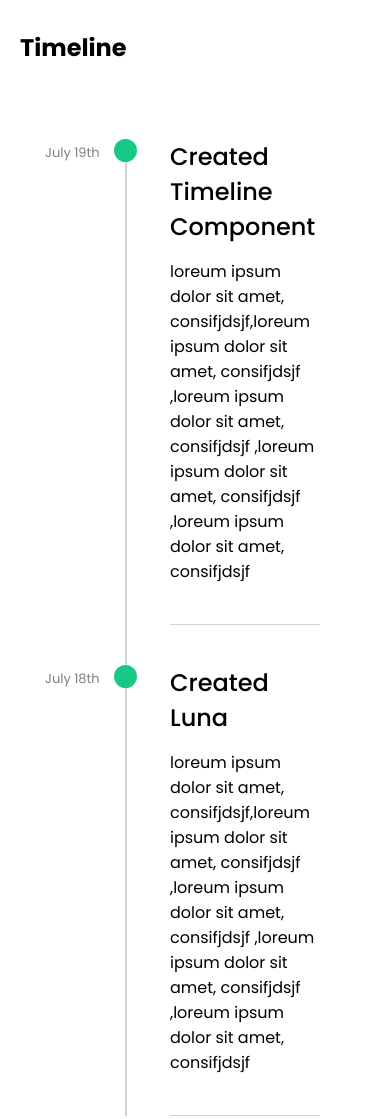
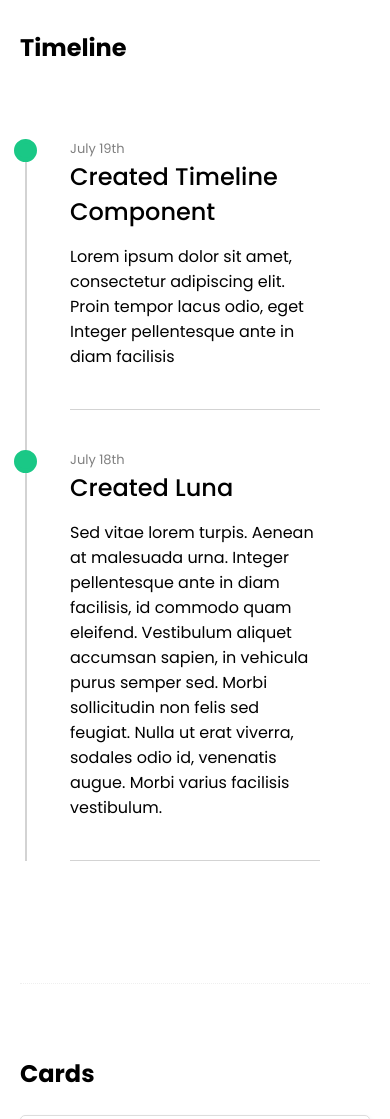
Before and after one commit to James-N-M/luna, a website: page docs/index.html in a window 390 px wide. Shown: the part 1980-3099 px from the top of the page. Drawn offline with Linux system fonts and the light colour scheme.

Commit message:
made timeline more mobile friendly

```diff
--- a/docs/index.html
+++ b/docs/index.html
@@ -103,26 +103,20 @@
       <div class="timeline">
         <div class="timeline-body">
           <div class="timeline-item">
-            <p class="time">July 19th</p>
             <div class="content">
+              <p class="time">July 19th</p>
               <h2 class="title">Created Timeline Component</h2>
               <p>
-                loreum ipsum dolor sit amet, consifjdsjf,loreum ipsum dolor sit
-                amet, consifjdsjf ,loreum ipsum dolor sit amet, consifjdsjf
-                ,loreum ipsum dolor sit amet, consifjdsjf ,loreum ipsum dolor
-                sit amet, consifjdsjf
+                Lorem ipsum dolor sit amet, consectetur adipiscing elit. Proin tempor lacus odio, eget Integer pellentesque ante in diam facilisis
               </p>
             </div>
           </div>
           <div class="timeline-item">
-            <p class="time">July 18th</p>
             <div class="content">
+              <p class="time">July 18th</p>
               <h2 class="title">Created Luna</h2>
               <p>
-                loreum ipsum dolor sit amet, consifjdsjf,loreum ipsum dolor sit
-                amet, consifjdsjf ,loreum ipsum dolor sit amet, consifjdsjf
-                ,loreum ipsum dolor sit amet, consifjdsjf ,loreum ipsum dolor
-                sit amet, consifjdsjf
+                Sed vitae lorem turpis. Aenean at malesuada urna. Integer pellentesque ante in diam facilisis, id commodo quam eleifend. Vestibulum aliquet accumsan sapien, in vehicula purus semper sed. Morbi sollicitudin non felis sed feugiat. Nulla ut erat viverra, sodales odio id, venenatis augue. Morbi varius facilisis vestibulum.
               </p>
             </div>
           </div>
--- a/src/components/_timeline.scss
+++ b/src/components/_timeline.scss
@@ -1,11 +1,10 @@
 .timeline {
-  max-width: 900px;
+  max-width: 800px;
   margin: 0 auto;
   padding: 10px;
 
   .timeline-body {
     position: relative;
-    margin-left: 100px;
     border-radius: 0 8px 8px 0;
     padding: 0;
 
@@ -35,15 +34,18 @@
         z-index: 9;
       }
 
-      .time {
-        position: absolute;
-        left: -85px;
-        top: 4px;
-        opacity: 0.5;
-        font-size: 13px;
-      }
+      .content {
 
-      .content {
+        .time {
+          top: 4px;
+          opacity: 0.5;
+          font-size: 13px;
+          @include xl {
+            position: absolute;
+            left: -85px;
+          }
+        }
+
         margin: 40px;
         padding-bottom: 40px;
         border-bottom: 1px solid lightgray;
```
Also changed, not shown: docs/index.css.
